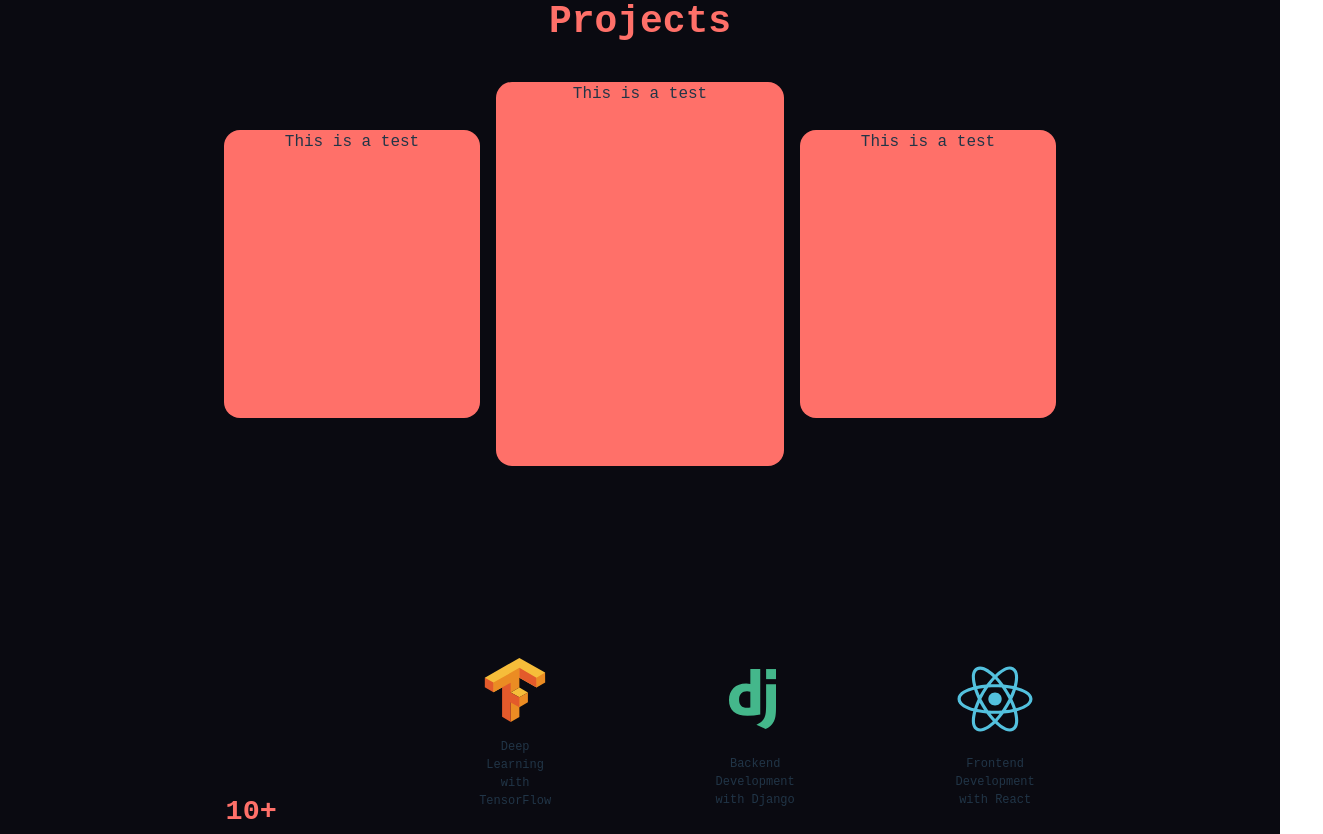
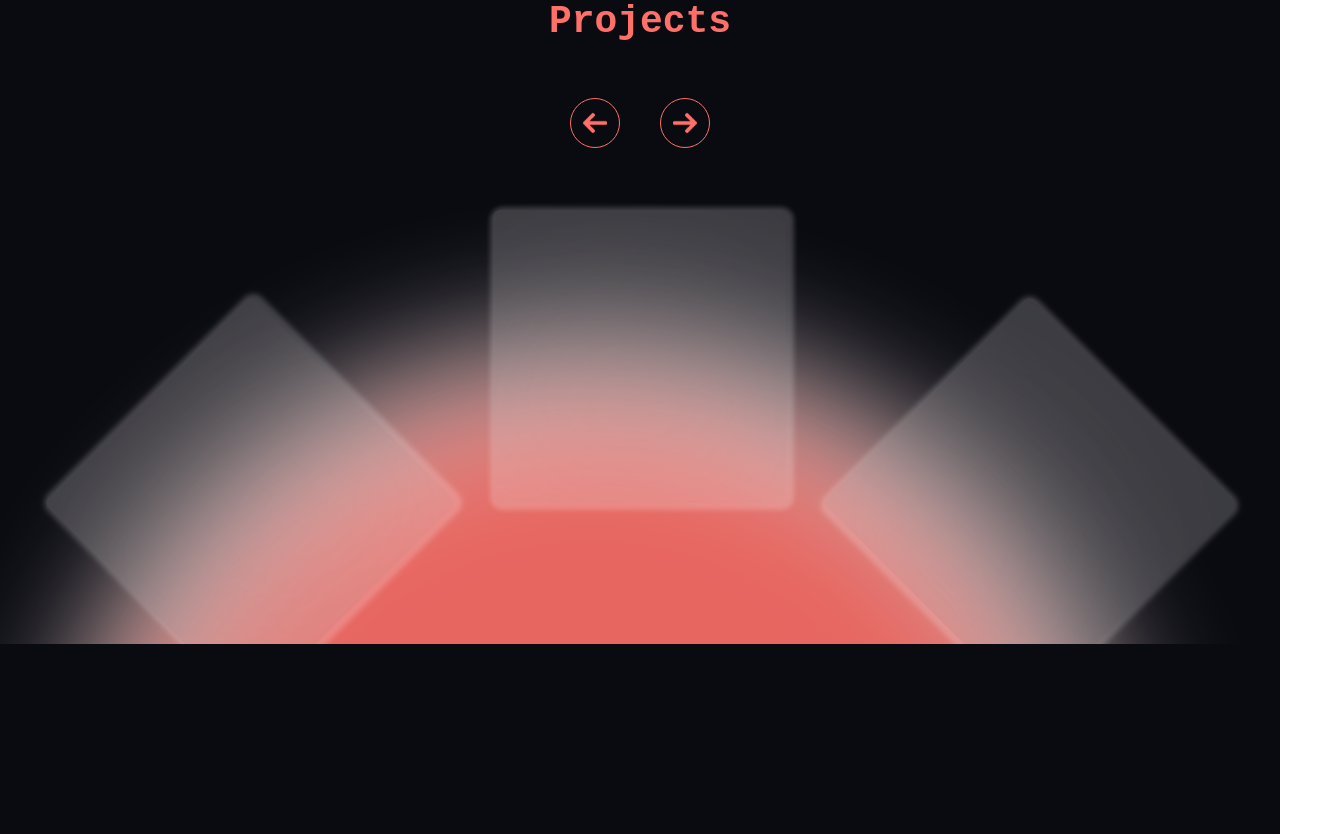
Before and after one commit to BirajBuddhacharya/Portfolio, a React (Vite) app in the folder frontend/: page / in a window 1280 px wide. Shown: the part 1378-2212 px from the top of the page, 1323 px wide, since content can reach past the window. Built offline with nearby package versions, Linux system fonts and the light colour scheme; a web font is replaced by a local one.

Commit message:
spiinning projects section update

```diff
--- /dev/null
+++ b/frontend/src/assets/css/spinningProjects.css
@@ -0,0 +1,72 @@
+#roundedDivWrapper {
+  width: 100%;
+  height: 30rem;
+  display: flex;
+  justify-content: center;
+  overflow-y: clip;
+}
+#roundedDiv {
+  height: 67rem;
+  width: 67rem;
+  position: relative;
+  bottom: -40%;
+  border-radius: 100%;
+  display: grid;
+  grid-template-columns: repeat(3, 1fr);
+  grid-template-rows: repeat(3, 1fr);
+  gap: 6rem;
+  transition: 0.5s ease;
+}
+#roundedDiv > div {
+  position: relative;
+}
+
+.spinningCard {
+  backdrop-filter: blur(100px);
+  opacity: 20%;
+  background-color: white;
+  box-shadow: 2px 2px 5px 5px white;
+  width: 100%;
+  height: 100%;
+  position: absolute;
+  top: 0px;
+  left: 0px;
+  border-radius: 0.5rem;
+}
+
+/* setting divs apart from center */
+#spinningCard2 {
+  top: -50%;
+}
+#spinningCard4 {
+  left: -50%;
+}
+#spinningCard6 {
+  left: 50%;
+}
+#spinningCard8 {
+  top: 50%;
+}
+
+/* rotating edge divs */
+#spinningCard1 {
+  transform: rotate(-45deg);
+}
+#spinningCard3 {
+  transform: rotate(45deg);
+}
+#spinningCard7 {
+  transform: rotate(-135deg);
+}
+#spinningCard9 {
+  transform: rotate(135deg);
+}
+#spinningCard4 {
+  transform: rotate(-90deg);
+}
+#spinningCard6 {
+  transform: rotate(90deg);
+}
+#spinningCard8 {
+  transform: rotate(180deg);
+}
--- a/frontend/src/components/fadeIn.tsx
+++ b/frontend/src/components/fadeIn.tsx
@@ -12,12 +12,8 @@ const FadeInOnScroll: React.FC<FadeInSection> = ({ idTrack, children }) => {
     const scrollPosition = window.scrollY;
     const elementPosition = document.getElementById(idTrack)?.offsetTop || 0;
 
-    // debugging
-
-    if (scrollPosition + window.innerHeight > elementPosition) {
+    if (scrollPosition + window.innerHeight >= elementPosition) {
       setIsVisible(true);
-    } else {
-      setIsVisible(false);
     }
   };
 
@@ -30,11 +26,7 @@ const FadeInOnScroll: React.FC<FadeInSection> = ({ idTrack, children }) => {
 
   return (
     <>
-      <div
-        className={`fade-in ${isVisible ? "visible" : ""}`}
-      >
-        {children}
-      </div>
+      <div className={`fade-in ${isVisible ? "visible" : ""}`}>{children}</div>
     </>
   );
 };
--- a/frontend/src/pages/projects.tsx
+++ b/frontend/src/pages/projects.tsx
@@ -1,19 +1,90 @@
 import FadeInSection from "../components/fadeIn"; // Make sure the path is correct
+import "../assets/css/spinningProjects.css";
+import rightArrow from "../assets/icons/rightArrow.png";
+import { useState } from "react";
 
 function Projects() {
+  const [rotation, setRotation] = useState(0);
+
+  const handleRightClick = () => {
+    setRotation(rotation - 45);
+  };
+  const handleLeftClick = () => {
+    setRotation(rotation + 45);
+  };
+
   return (
     <FadeInSection idTrack="projects">
-      <section id="projects" className=" w-full">
+      <section id="projects" className="w-full flex flex-col gap-4">
         <h1 className="text-3xl font-bold m-10">
           My <br />
           <span className="text-primary">Projects</span>
         </h1>
-        <div className="flex gap-4 justify-center items-center">
-          <div className="bg-primary h-72 w-64 rounded-2xl ">
-            This is a test
+        <div className="flex justify-center items-center gap-10">
+          <button
+            className="p-3 rotate-180 bg-transparent border-primary rounded-full"
+            onClick={handleLeftClick}
+          >
+            <div
+              className="h-6 w-6"
+              style={{
+                backgroundImage: `url(${rightArrow})`,
+                backgroundSize: "cover",
+                backgroundRepeat: "no-repeat",
+              }}
+            ></div>
+          </button>
+          <button
+            className="p-3 rotate-180 bg-transparent border-primary rounded-full"
+            onClick={handleRightClick}
+          >
+            <div
+              className="h-6 w-6 rotate-180"
+              style={{
+                backgroundImage: `url(${rightArrow})`,
+                backgroundSize: "cover",
+                backgroundRepeat: "no-repeat",
+              }}
+            ></div>
+          </button>
+        </div>
+        <div id="roundedDivWrapper">
+          <div className="relative">
+            <div className="absolute top-1/2 w-[61rem] h-[61rem] blur-3xl bg-primary opacity-90 shadow-[0_0_30px_60px_rgba(255,255,255)] rounded-full"></div>
+            <div
+              id="roundedDiv"
+              className=""
+              style={{ transform: `rotate(${rotation}deg)` }}
+            >
+              <div>
+                <div id="spinningCard1" className="spinningCard"></div>
+              </div>
+              <div>
+                <div id="spinningCard2" className="spinningCard"></div>
+              </div>
+              <div>
+                <div id="spinningCard3" className="spinningCard"></div>
+              </div>
+              <div>
+                <div id="spinningCard4" className="spinningCard"></div>
+              </div>
+              <div>
+                {/* <div id="spinningCard5" className="spinningCard"></div> */}
+              </div>
+              <div>
+                <div id="spinningCard6" className="spinningCard"></div>
+              </div>
+              <div>
+                <div id="spinningCard7" className="spinningCard"></div>
+              </div>
+              <div>
+                <div id="spinningCard8" className="spinningCard"></div>
+              </div>
+              <div>
+                <div id="spinningCard9" className="spinningCard"></div>
+              </div>
+            </div>
           </div>
-          <div className="bg-primary h-96 w-72 rounded-2xl">This is a test</div>
-          <div className="bg-primary h-72 w-64 rounded-2xl">This is a test</div>
         </div>
       </section>
     </FadeInSection>
--- a/frontend/tailwind.config.js
+++ b/frontend/tailwind.config.js
@@ -9,7 +9,7 @@ export default {
       colors: {
         primary: '#ff7069',
         neutral: '#0A0A11',
-        accent: '#A45EE5',
+        accent: '#6d4ff0',
       },
       textColor: {
         primary: '#ff7069',
```
Also changed, not shown: frontend/src/assets/icons/rightArrow.png (added).
